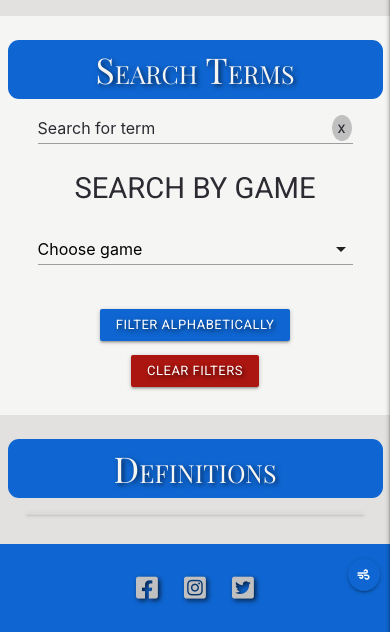
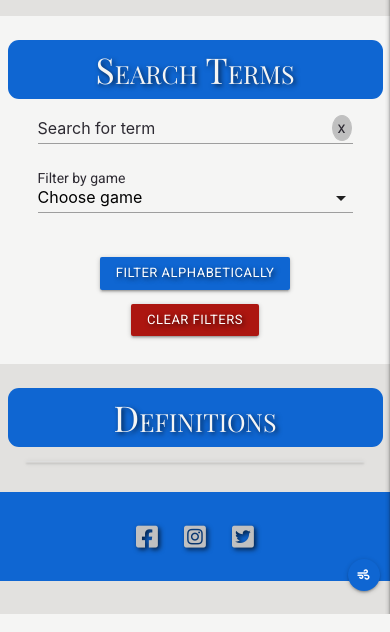
Before and after one commit to mark-obeirne/esports-dictionary, a Flask app: page / in a window 390 px wide. Shown: the part 734-1366 px from the top of the page. Run offline with Flask 2, Linux system fonts and the light colour scheme; data that the repository does not hold is empty; some libraries are stand-ins or nearby versions.

Commit message:
Update layout of search filters section
- Remove heading elements to lessen space taken up by sticky section on mobile
- Replace "Filter Alphabetically" heading with a span with the same text

```diff
--- a/templates/terms.html
+++ b/templates/terms.html
@@ -45,7 +45,6 @@
         /><span id="clear">x</span>
             </div>
 				<!--Select Game Dropdown-->
-                <h3 class="heading uppercase center-align">Search By Game</h3>
                 <div class="input-field">
 					<select id="game-filter" name="game-filter" class="game-filter">
             <option value="" disabled selected>Choose game</option>
@@ -53,7 +52,7 @@
             <option value="{{ game.game_name }}">{{ game.game_name }}</option>
             {% endfor %}
           </select>
-					<!--<label for="game-filter">Or filter by game</label>-->
+					<label for="game-filter">Filter by game</label>
 				</div>
 				<div class="padded-btns center-align hide-on-large-only">
 					<!--Alphabetical Sidebar-->
@@ -69,7 +68,7 @@
 
 				<div class="col l8 offset-l2 hide-on-med-and-down show-on-large center-align">
 					<!--Alphabetical Buttons Acting As Filters-->
-                    <h3 class="heading uppercase center-align">Filter alphabetically</h3>
+                    <span class="heading center-align block">Filter alphabetically</span>
                     <button
             class="alpha-btns blue-btn blue-background off-white alphabet-letter text-shadow"
           >
```
